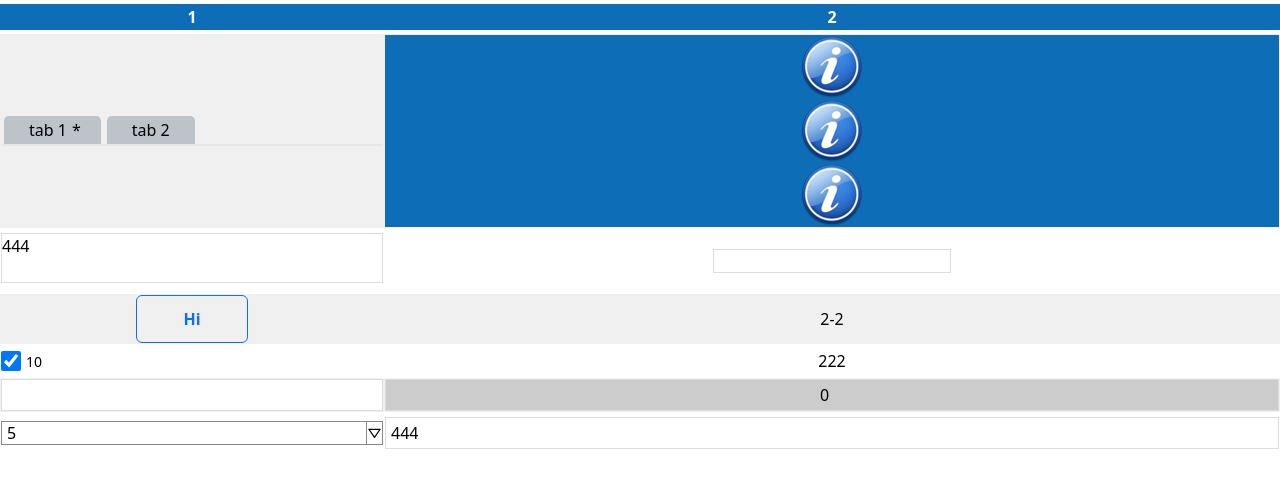
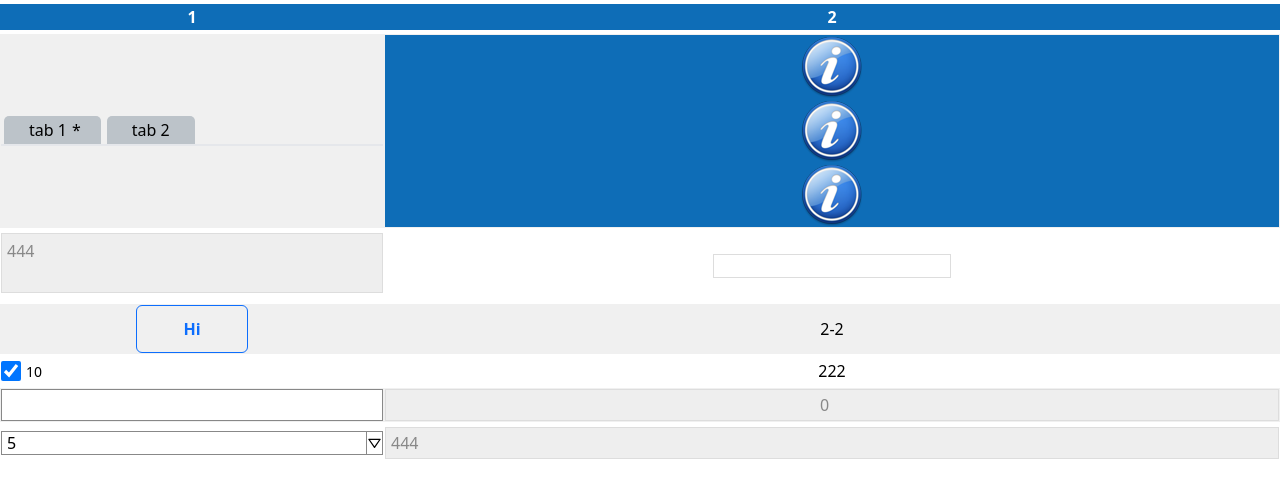
Before and after one commit to xinq05679/react-components, a React (Vite) app: page / in a window 1280 px wide. Shown: the top 498 px of the page. Built offline with nearby package versions, Linux system fonts and the light colour scheme.

Commit message:
Adjust readonly style

```diff
--- a/src/App.tsx
+++ b/src/App.tsx
@@ -102,7 +102,7 @@ const App: React.FC = () => {
                     onValueChanged={(value) => console.log(value)}
                     onSubmit={(value) => setValue(value)}
                     text={value}
-                    // readOnly
+                    readOnly
                   />
                 </td>,
                 <td>
@@ -222,6 +222,7 @@ const App: React.FC = () => {
                       // console.log(value + "55");
                       // setValue(new Date().toLocaleString());
                     }}
+                    readOnly
                   />
                   {/* </BasicToolTip> */}
                 </td>,
--- a/src/components/input/BasicTextInput.tsx
+++ b/src/components/input/BasicTextInput.tsx
@@ -47,16 +47,16 @@ export const BasicTextInput: React.FC<BasicTextInputProps> = ({
         [
           "h-[100%]",
           "outline-0",
-          "border border-[#ddd]",
+          "border border-[#888]",
           "cursor-pointer",
           "pl-[5px]",
           "grow",
         ],
         ["hover:border-[#00f]", "focus:border-[#00f]", "focus:cursor-auto"],
         [
-          "[&[readOnly]]:bg-[#ccc]",
-          "[&[readOnly]]:hover:border-[#ddd]",
-          "[&[readOnly]]:focus:border-[#ddd]",
+          "[&[readOnly]]:bg-[#eee]",
+          "[&[readOnly]]:border-[#ddd]",
+          "[&[readOnly]]:text-[#888]",
           "[&[readOnly]]:cursor-auto",
         ]
       ),
--- a/src/components/input/BasicTextarea.tsx
+++ b/src/components/input/BasicTextarea.tsx
@@ -49,8 +49,9 @@ export const BasicTextarea: React.FC<BasicTextarea> = ({
           "h-[100%] w-[100%]",
           "resize-none",
           "outline-0",
-          "border border-[#ddd]",
+          "border border-[#888]",
           "cursor-pointer",
+          "p-[5px]",
         ],
         [
           "[&]:hover:border-[#00f]",
@@ -58,9 +59,11 @@ export const BasicTextarea: React.FC<BasicTextarea> = ({
           "[&]:focus:cursor-auto",
         ],
         [
-          "[&[readOnly]]:bg-[#ccc]",
+          "[&[readOnly]]:bg-[#eee]",
+          "[&[readOnly]]:border-[#ddd]",
           "[&[readOnly]]:hover:border-[#ddd]",
           "[&[readOnly]]:focus:border-[#ddd]",
+          "[&[readOnly]]:text-[#888]",
           "[&[readOnly]]:cursor-auto",
         ]
       ),
--- a/src/components/numeric/BasicNumberInput.tsx
+++ b/src/components/numeric/BasicNumberInput.tsx
@@ -75,15 +75,17 @@ export const BasicNumberInput: React.FC<BasicNumberInputProps> = ({
         "text-center",
         "cursor-pointer",
         [
-          "border border-[#ddd]",
+          "border border-[#888]",
           "[&]:hover:border-[#00f]",
           "[&]:focus:border-[#00f]",
           "[&]:focus:cursor-auto",
         ],
         [
-          "[&[readOnly]]:bg-[#ccc]",
+          "[&[readOnly]]:bg-[#eee]",
+          "[&[readOnly]]:border-[#ddd]",
           "[&[readOnly]]:hover:border-[#ddd]",
           "[&[readOnly]]:focus:border-[#ddd]",
+          "[&[readOnly]]:text-[#888]",
           "[&[readOnly]]:cursor-auto",
         ]
       ),
--- a/src/components/numeric/BasicNumeric.tsx
+++ b/src/components/numeric/BasicNumeric.tsx
@@ -73,15 +73,17 @@ export const BasicNumeric: React.FC<BasicNumericProps> = ({
         "text-center",
         "cursor-pointer",
         [
-          "border border-[#ddd]",
+          "border border-[#888]",
           "[&]:hover:border-[#00f]",
           "[&]:focus:border-[#00f]",
           "[&]:focus:cursor-auto",
         ],
         [
-          "[&[readOnly]]:bg-[#ccc]",
+          "[&[readOnly]]:bg-[#eee]",
+          "[&[readOnly]]:border-[#ddd]",
           "[&[readOnly]]:hover:border-[#ddd]",
           "[&[readOnly]]:focus:border-[#ddd]",
+          "[&[readOnly]]:text-[#888]",
           "[&[readOnly]]:cursor-auto",
         ]
       ),
--- a/src/components/search/BasicSearchBar.tsx
+++ b/src/components/search/BasicSearchBar.tsx
@@ -14,6 +14,7 @@ export interface BasicSearchBarProps {
   iconStyle?: ComponentStyleMerging;
   onChanged?: (value: string) => void;
   onSubmit?: (value: string) => void;
+  readOnly?: boolean;
 }
 
 export const BasicSearchTextBox: React.FC<BasicSearchBarProps> = ({
@@ -25,6 +26,7 @@ export const BasicSearchTextBox: React.FC<BasicSearchBarProps> = ({
   iconStyle,
   onChanged,
   onSubmit,
+  readOnly,
 }) => {
   const [input, setInput] = useState("");
   const [submitValue, setSubmitValue] = useState("");
@@ -64,9 +66,17 @@ export const BasicSearchTextBox: React.FC<BasicSearchBarProps> = ({
         "px-2",
         "cursor-pointer",
         "rounded",
-        "border border-[#ddd]",
+        "border border-[#888]",
         "[&:hover]:border-[#00f]",
-        "[&:focus]:border-[#00f]"
+        "[&:focus]:border-[#00f]",
+        [
+          "[&[readOnly]]:bg-[#eee]",
+          "[&[readOnly]]:border-[#ddd]",
+          "[&[readOnly]]:hover:border-[#ddd]",
+          "[&[readOnly]]:focus:border-[#ddd]",
+          "[&[readOnly]]:text-[#888]",
+          "[&[readOnly]]:cursor-auto",
+        ]
       ),
     },
     textboxStyle
@@ -87,6 +97,7 @@ export const BasicSearchTextBox: React.FC<BasicSearchBarProps> = ({
         style={_containerStyle.style}
       >
         <input
+          readOnly={readOnly}
           className={_textboxStyle.css}
           style={_textboxStyle.style}
           type="text"
--- a/src/components/select/BasicSelect.tsx
+++ b/src/components/select/BasicSelect.tsx
@@ -91,7 +91,14 @@ export const BasicSelect: React.FC<BasicSelectProps> = ({
         "flex items-center",
         "bg-[#fff]",
         "text-left",
-        ["[&[data-readonly=true]]:bg-[#ccc]"]
+        [
+          "[&[data-readonly=true]]:bg-[#eee]",
+          "[&[data-readonly=true]]:border-[#ddd]",
+          "[&[data-readonly=true]]:hover:border-[#ddd]",
+          "[&[data-readonly=true]]:focus:border-[#ddd]",
+          "[&[data-readonly=true]]:text-[#888]",
+          "[&[data-readonly=true]]:cursor-auto",
+        ]
       ),
     },
     selectStyle
@@ -99,7 +106,9 @@ export const BasicSelect: React.FC<BasicSelectProps> = ({
 
   const _arrowStyle = MergeComponentStyle(
     {
-      css: classNames("border-l-[1px] border-l-[#888]", "h-[100%]"),
+      css: classNames("border-l-[1px] border-l-[#888]", "h-[100%]", [
+        "[&[data-readonly=true]]:border-[#ddd]",
+      ]),
     },
     arrowStyle
   );
@@ -113,7 +122,12 @@ export const BasicSelect: React.FC<BasicSelectProps> = ({
         "bg-[#fff]",
         "group",
         "text-left",
-        "overflow-auto"
+        "overflow-auto",
+        [
+          "[&[data-readonly=true]]:bg-[#eee]",
+          "[&[data-readonly=true]]:border-[#ddd]",
+          "[&[data-readonly=true]]:text-[#888]",
+        ]
       ),
       style: {
         top: selectRef.current?.getBoundingClientRect().bottom,
@@ -134,10 +148,10 @@ export const BasicSelect: React.FC<BasicSelectProps> = ({
           "group-[&[data-readonly=false]]:[&:hover]:text-[#fff]",
           "group-[&[data-readonly=false]]:[&:hover]:font-bold",
         ],
-        "group-[&[data-highlight=true]]:[&[data-select='true']]:bg-[#1e90ff]",
-        "group-[&[data-highlight=true]]:[&[data-select='true']]:text-[#fff]",
-        "group-[&[data-highlight=true]]:[&[data-select='true']]:font-bold",
-        "group-[&[data-readonly=true]]:bg-[#ccc]"
+        [
+          "group-[&[data-highlight=true]]:[&[data-select='true']]:bg-[#1e90ff]",
+          "group-[&[data-highlight=true]]:[&[data-select='true']]:font-bold",
+        ]
       ),
     },
     optionStyle
@@ -190,7 +204,11 @@ export const BasicSelect: React.FC<BasicSelectProps> = ({
               </div>
             )}
           </div>
-          <BiDownArrow className={_arrowStyle.css} style={_arrowStyle.style} />
+          <BiDownArrow
+            data-readonly={readOnly}
+            className={_arrowStyle.css}
+            style={_arrowStyle.style}
+          />
         </div>
         {/* Option */}
         {openDropDown && (
```
